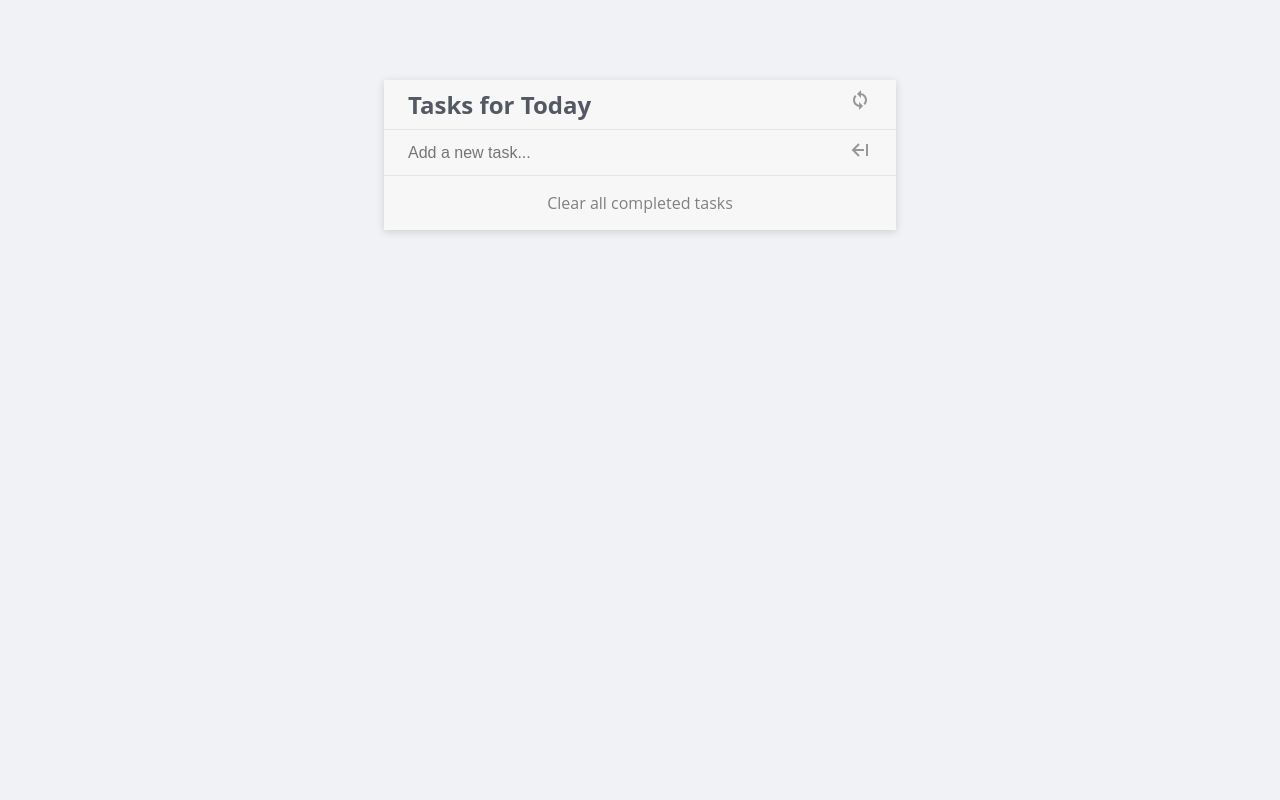
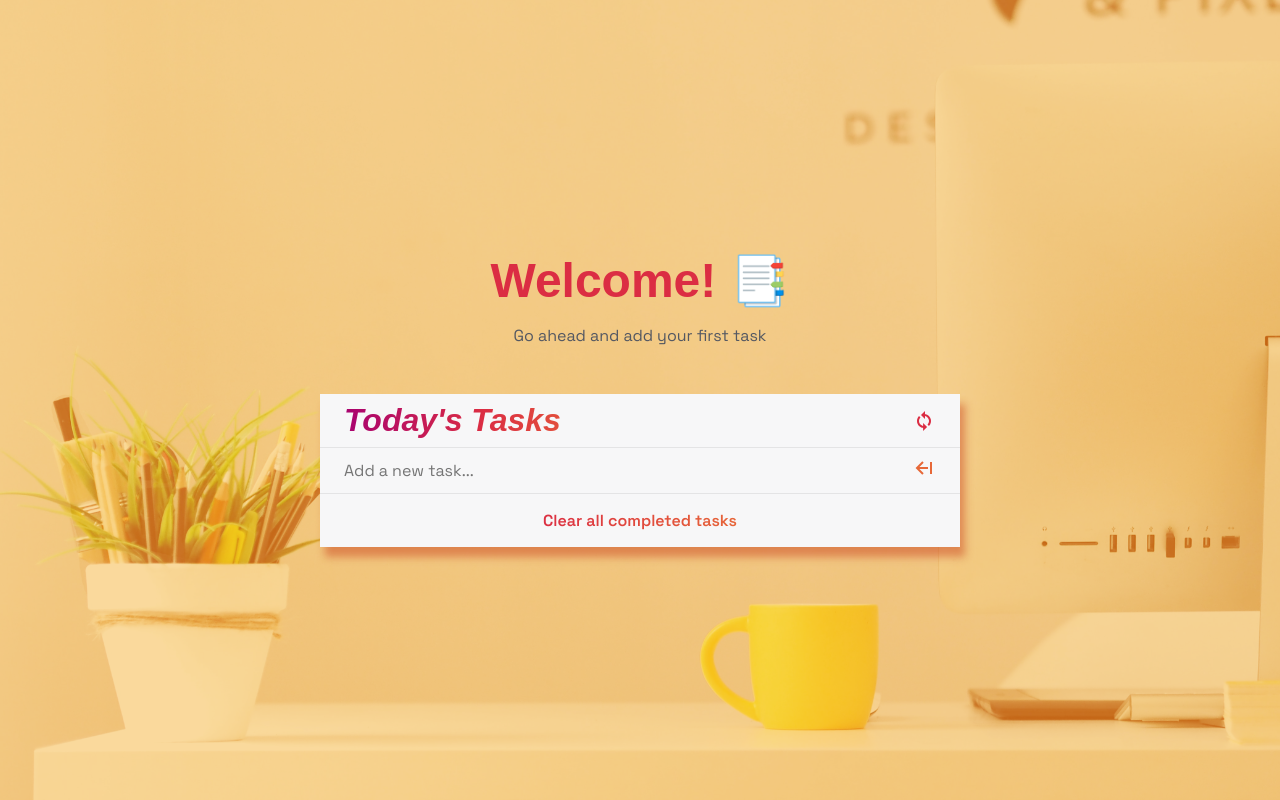
Before and after one commit to karlavdelgadof/ToDo-list-app, a website built with webpack: page src/index.html in a window 1280 px wide. Built offline with nearby package versions, Linux system fonts and the light colour scheme; a web font is replaced by a local one.

Commit message:
Add/change styling for app

```diff
--- a/src/index.html
+++ b/src/index.html
@@ -9,9 +9,13 @@
     <title>To-Do List App</title>
   </head>
   <body>
+    <section id="hero">
+      <h1>Welcome! &#128209;</h1>
+      <p>Go ahead and add your first task</p>
+    </section>
     <section id="todo-list">
       <div id="header">
-        <h1>Tasks for Today</h1>
+        <h2>Today's Tasks</h1>
         <i id="sync"><svg class="icon" xmlns="http://www.w3.org/2000/svg" width="24" height="24"><path d="m13 7.101.01.001a4.978 4.978 0 0 1 2.526 1.362 5.005 5.005 0 0 1 1.363 2.528 5.061 5.061 0 0 1-.001 2.016 4.976 4.976 0 0 1-1.363 2.527l1.414 1.414a7.014 7.014 0 0 0 1.908-3.54 6.98 6.98 0 0 0 0-2.819 6.957 6.957 0 0 0-1.907-3.539 6.97 6.97 0 0 0-2.223-1.5 6.921 6.921 0 0 0-1.315-.408c-.137-.028-.275-.043-.412-.063V2L9 6l4 4V7.101zm-7.45 7.623c.174.412.392.812.646 1.19.249.37.537.718.854 1.034a7.036 7.036 0 0 0 2.224 1.501c.425.18.868.317 1.315.408.167.034.338.056.508.078v2.944l4-4-4-4v3.03c-.035-.006-.072-.003-.107-.011a4.978 4.978 0 0 1-2.526-1.362 4.994 4.994 0 0 1 .001-7.071L7.051 7.05a7.01 7.01 0 0 0-1.5 2.224A6.974 6.974 0 0 0 5 12a6.997 6.997 0 0 0 .55 2.724z"></path></svg></i>
       </div>
       <form id="add-task">
--- a/src/style.css
+++ b/src/style.css
@@ -1,3 +1,6 @@
+@import url('https://fonts.googleapis.com/css2?family=Space+Grotesk:wght@300;400;500;600;700&display=swap');
+@import url('https://fonts.googleapis.com/css2?family=Darker+Grotesque:wght@900&display=swap');
+
 * {
   margin: 0;
   padding: 0;
@@ -5,30 +8,55 @@
 }
 
 body {
-  font-family: 'Open Sans', 'Lucida Grande', tahoma, verdana, arial, sans-serif;
-  background-color: #f1f2f5;
+  font-family: 'Space Grotesk', sans-serif;
+  background: url('./bg.jpg');
+  background-size: cover;
+  background-position: center;
+  background-repeat: no-repeat;
+  background-color: rgba(243, 173, 75, 0.845);
+  background-blend-mode: soft-light;
   display: flex;
+  flex-direction: column;
   justify-content: center;
   align-items: center;
+  gap: 3rem;
   color: #545862;
+  height: 100vh;
 }
 
-#todo-list {
+#todo-list,
+#hero {
   display: flex;
   flex-direction: column;
-  width: 40%;
+  width: 80%;
   background-color: rgb(247, 247, 248);
-  box-shadow: 0 2px 8px rgb(0 0 0 / 15%);
-  margin-top: 5rem;
+  box-shadow: 5px 10px 8px rgba(202, 67, 29, 0.492);
+}
+
+#hero {
+  background: none;
+  box-shadow: none;
+  align-items: center;
+  gap: 1rem;
+}
+
+#hero h1 {
+  font-family: 'Darker Grotesque', sans-serif;
+  color: rgb(219, 45, 67);
+  font-size: 3rem;
+  font-weight: 700;
 }
 
 #todo-list a {
-  background: transparent;
   border: none;
   padding: 1rem 1.3rem;
   text-align: center;
   text-decoration: none;
-  color: gray;
+  background-image: linear-gradient(90deg, rgb(168, 2, 111), rgb(219, 45, 67), rgb(231, 104, 56), rgb(255, 153, 0));
+  background-clip: text;
+  -webkit-background-clip: text;
+  color: transparent;
+  font-weight: 600;
 }
 
 li {
@@ -37,6 +65,7 @@ li {
 
 .icon {
   fill: rgba(152, 152, 152, 1);
+  cursor: pointer;
 }
 
 #header,
@@ -53,7 +82,37 @@ li {
   width: 90%;
   outline: none;
   border: none;
+  font-family: inherit;
   font-size: 1rem;
+}
+
+#add-icon svg {
+  fill: rgb(231, 104, 56);
+}
+
+#header h2 {
+  font-family: 'Darker Grotesque', sans-serif;
+  background-image: linear-gradient(90deg, rgb(168, 2, 111), rgb(219, 45, 67), rgb(231, 104, 56), rgb(255, 153, 0));
+  background-clip: border-box;
+  -webkit-background-clip: text;
+  color: transparent;
+  font-size: 2rem;
+  font-weight: 900;
+  font-style: italic;
+  width: 70%;
+}
+
+#sync {
+  display: flex;
+  align-items: center;
+}
+
+#sync svg {
+  fill: rgb(219, 45, 67);
+}
+
+#sync svg:hover {
+  fill: #57d131;
 }
 
 i[class^="fa"] {
@@ -88,7 +147,7 @@ i[class^="fa"] {
 }
 
 .task.active {
-  background-color: #fffeca;
+  background-color: #28df99;
 }
 
 .task-d {
@@ -101,10 +160,25 @@ i[class^="fa"] {
 }
 
 .task-d.active {
-  background-color: #fffeca;
+  background-color: #28df99;
 }
 
 .task-d.cross {
   text-decoration: line-through;
   width: 87.1%;
+  background-color: transparent;
 }
+
+#clear-all {
+  background-image: linear-gradient(90deg, rgb(168, 2, 111), rgb(219, 45, 67), rgb(231, 104, 56), rgb(255, 153, 0));
+  background-clip: border-box;
+  -webkit-background-clip: text;
+  color: transparent;
+}
+
+@media screen and (min-width: 768px) {
+  #todo-list,
+  #hero {
+    width: 50%;
+  }
+}
--- a/webpack.config.js
+++ b/webpack.config.js
@@ -1,37 +1,41 @@
-const path = require('path');
-const HtmlWebpackPlugin = require('html-webpack-plugin');
-const FaviconsWebpackPlugin = require('favicons-webpack-plugin');
+const path = require("path");
+const HtmlWebpackPlugin = require("html-webpack-plugin");
+const FaviconsWebpackPlugin = require("favicons-webpack-plugin");
 
 module.exports = {
-  mode: 'development',
+  mode: "development",
   entry: {
-    index: './src/index.js',
+    index: "./src/index.js",
   },
-  devtool: 'inline-source-map',
+  devtool: "inline-source-map",
   devServer: {
-    static: './dist',
+    static: "./dist",
   },
   module: {
     rules: [
       {
         test: /\.css$/i,
-        use: ['style-loader', 'css-loader'],
+        use: ["style-loader", "css-loader"],
+      },
+      {
+        test: /\.(png|svg|jpg|jpeg|gif)$/i,
+        type: "asset/resource",
       },
     ],
   },
   plugins: [
     new HtmlWebpackPlugin({
-      title: 'Development',
-      template: './src/index.html',
+      title: "Development",
+      template: "./src/index.html",
     }),
-    new FaviconsWebpackPlugin('./src/favicon-32x32.png'),
+    new FaviconsWebpackPlugin("./src/favicon-32x32.png"),
   ],
   output: {
-    filename: '[name].bundle.js',
-    path: path.resolve(__dirname, 'dist'),
+    filename: "[name].bundle.js",
+    path: path.resolve(__dirname, "dist"),
     clean: true,
   },
   optimization: {
-    runtimeChunk: 'single',
+    runtimeChunk: "single",
   },
 };
```
Also changed, not shown: dist/4ce99b3a954e5f432e17.jpg (added), dist/index.bundle.js, dist/index.html, dist/runtime.bundle.js, src/bg.jpg (added).
